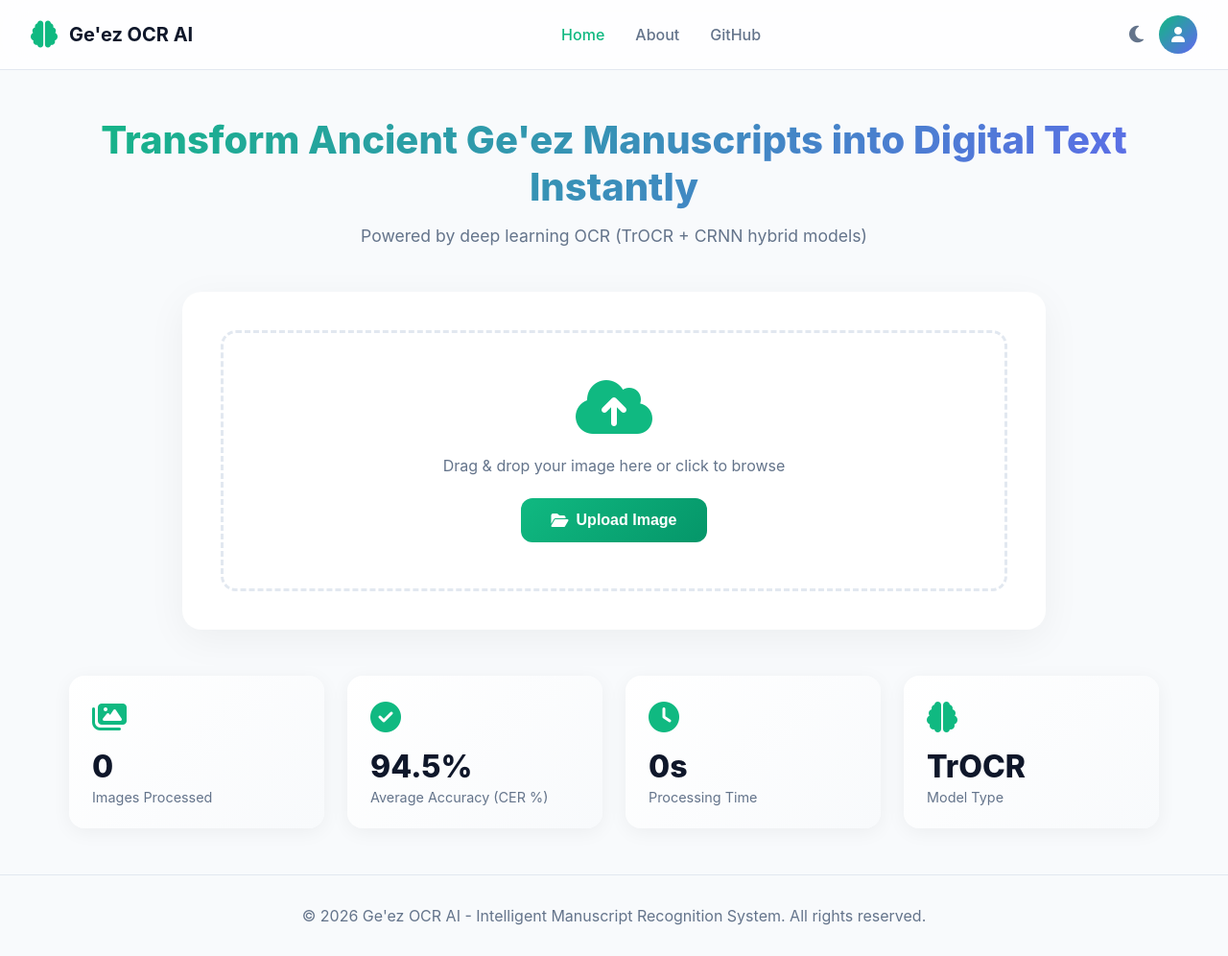
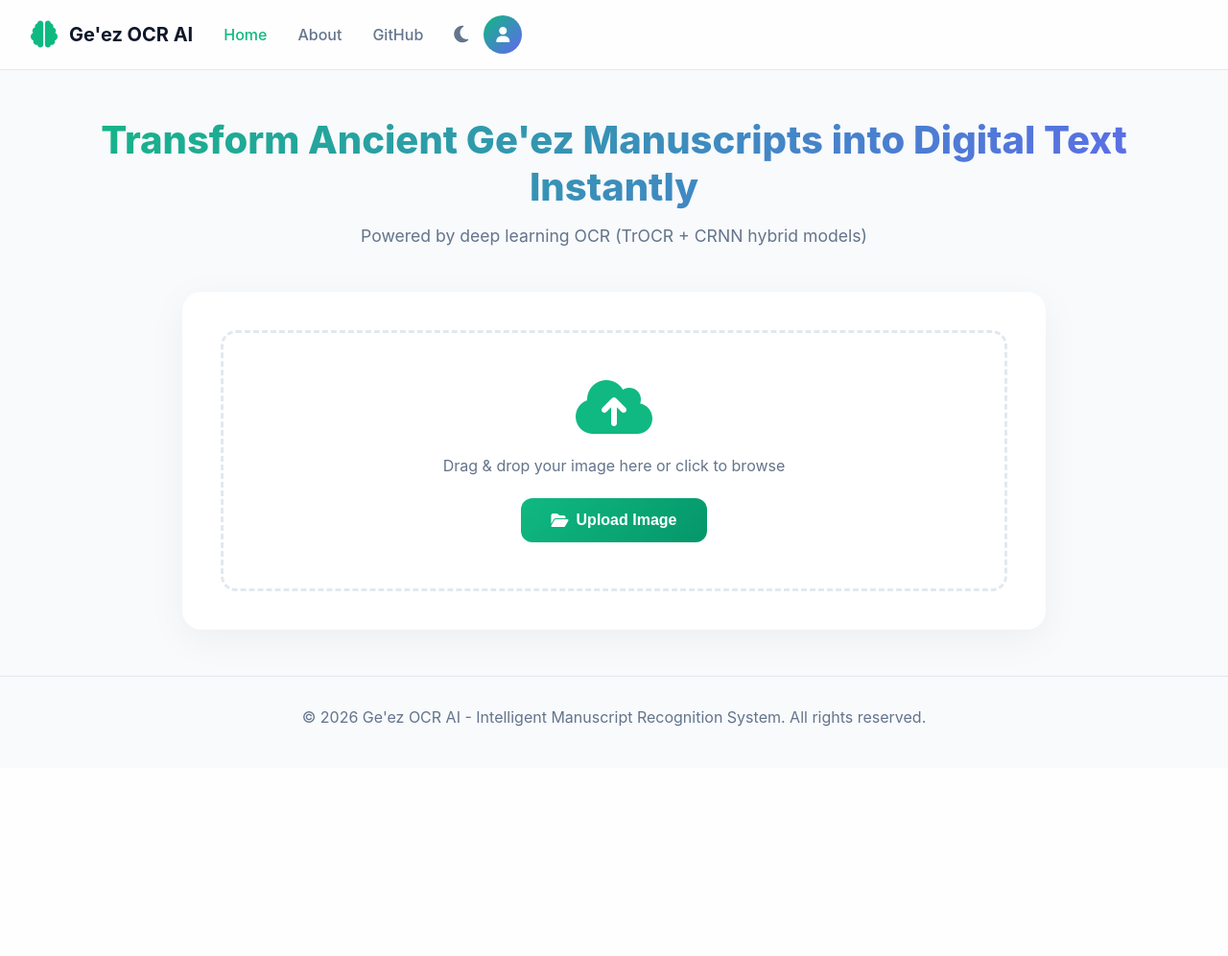
Before and after one commit to demirewu-manidefro/Ge-ez_OCR2, a Flask app: page / in a window 1280 px wide. Shown: the whole page at 96% size. After the commit the page ends 757 px from the top, so only its background shows below. Run offline with Flask 3, Linux system fonts and the light colour scheme.

Commit message:
Remove stats grid and make navbar left-aligned

```diff
--- a/static/script.js
+++ b/static/script.js
@@ -18,9 +18,6 @@ document.addEventListener('DOMContentLoaded', () => {
     const convertBtnGroup = document.getElementById('convertBtnGroup');
     const progressFill = document.getElementById('progressFill');
     const message = document.getElementById('message');
-
-    // Stats elements
-    const statImages = document.getElementById('statImages');
     const statTime = document.getElementById('statTime');
 
     // Step elements
@@ -31,8 +28,6 @@ document.addEventListener('DOMContentLoaded', () => {
 
     // ========== State ==========
     let currentText = '';
-    let imagesProcessed = parseInt(localStorage.getItem('imagesProcessed') || '0');
-    if (statImages) statImages.textContent = imagesProcessed;
 
     // ========== Theme Toggle ==========
     const savedTheme = localStorage.getItem('theme');
@@ -155,10 +150,6 @@ document.addEventListener('DOMContentLoaded', () => {
                     const endTime = Date.now();
                     const timeTaken = ((endTime - startTime) / 1000).toFixed(1);
                     if (statTime) statTime.textContent = `${timeTaken}s`;
-
-                    imagesProcessed++;
-                    if (statImages) statImages.textContent = imagesProcessed;
-                    localStorage.setItem('imagesProcessed', imagesProcessed.toString());
 
                     await delay(300);
                     if (loadingSection) loadingSection.style.display = 'none';
--- a/static/style.css
+++ b/static/style.css
@@ -43,7 +43,8 @@ nav {
     border-bottom: 1px solid var(--border-color);
     padding: 1rem 2rem;
     display: flex;
-    justify-content: space-between;
+    justify-content: flex-start;
+    gap: 2rem;
     align-items: center;
 }
 
--- a/templates/index.html
+++ b/templates/index.html
@@ -115,29 +115,6 @@
         </div>
     </div>
 
-    <div class="stats-grid">
-        <div class="stat-card">
-            <div class="stat-icon"><i class="fas fa-images"></i></div>
-            <div class="stat-number" id="statImages">0</div>
-            <div class="stat-label">Images Processed</div>
-        </div>
-        <div class="stat-card">
-            <div class="stat-icon"><i class="fas fa-check-circle"></i></div>
-            <div class="stat-number" id="statAccuracy">94.5%</div>
-            <div class="stat-label">Average Accuracy (CER %)</div>
-        </div>
-        <div class="stat-card">
-            <div class="stat-icon"><i class="fas fa-clock"></i></div>
-            <div class="stat-number" id="statTime">0s</div>
-            <div class="stat-label">Processing Time</div>
-        </div>
-        <div class="stat-card">
-            <div class="stat-icon"><i class="fas fa-brain"></i></div>
-            <div class="stat-number">TrOCR</div>
-            <div class="stat-label">Model Type</div>
-        </div>
-    </div>
-
     <footer>
         <p>&copy; 2026 Ge'ez OCR AI - Intelligent Manuscript Recognition System. All rights reserved.</p>
     </footer>
```
